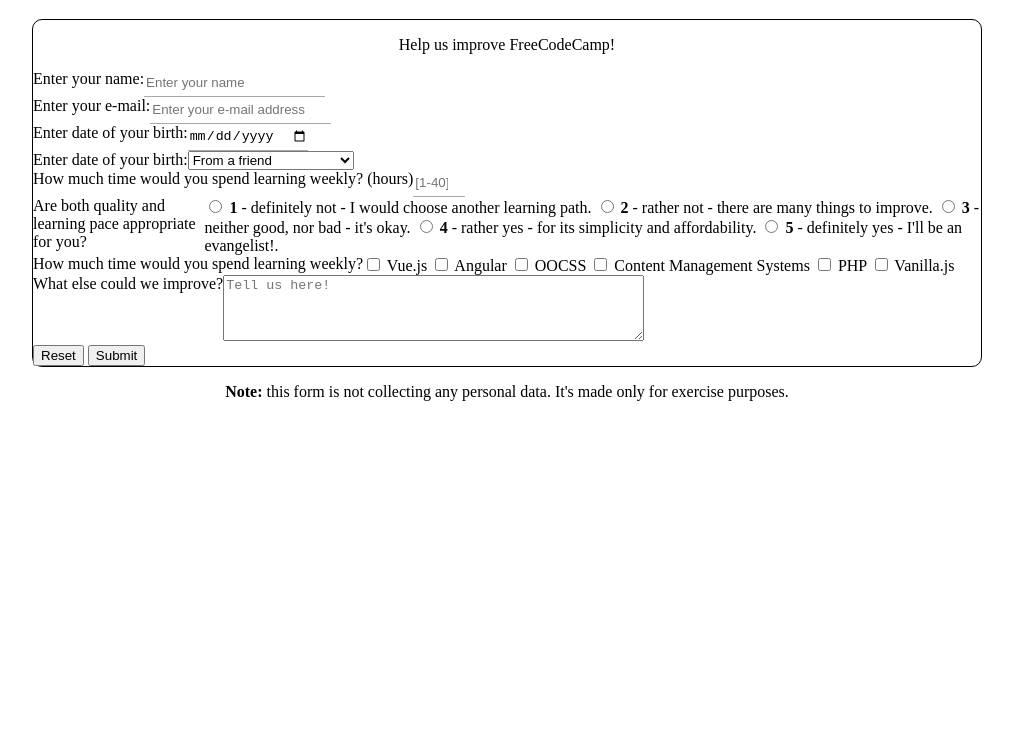
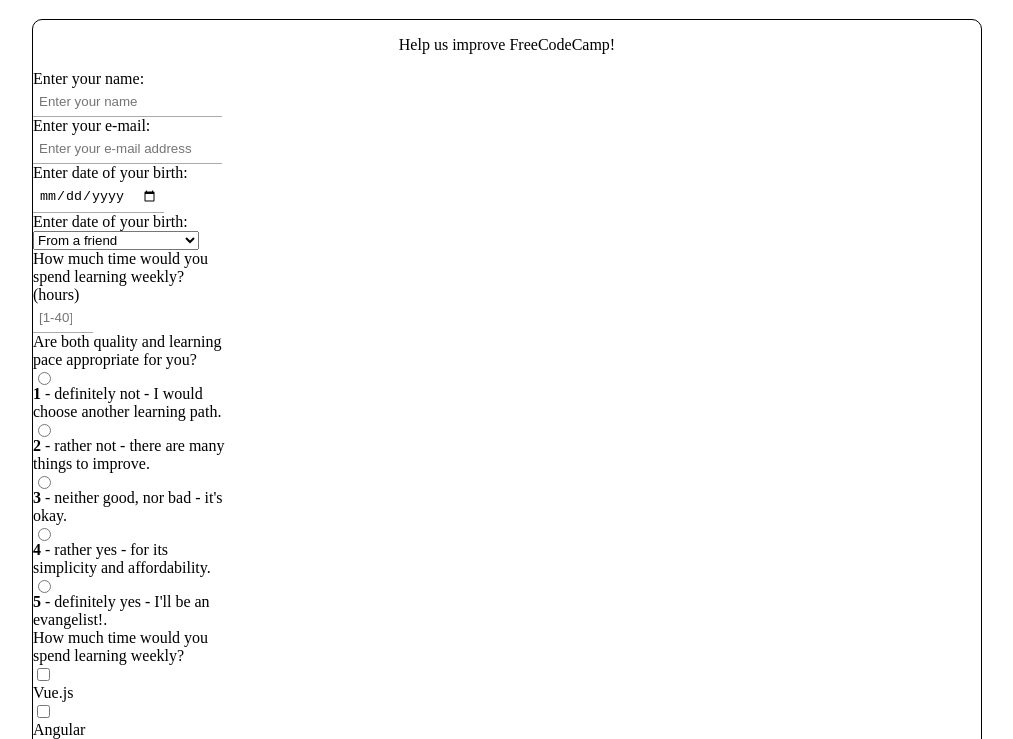
Before and after one commit to nowakdaniel/Survey-Form, a plain HTML site: page index.html in a window 1280 px wide. Shown: the part 61-800 px from the top of the page, without its empty margins (133-1146 px from the left). Drawn offline with Linux system fonts and the light colour scheme.

Commit message:
003 / CSS Form Styling
Container and inputs styling

```diff
--- a/styles.css
+++ b/styles.css
@@ -1,13 +1,26 @@
 input {
+    display: block;
+    padding: 6px;
     border-bottom: 1px solid #aaa;
     border-top: 0px;
     border-left: 0;
     border-right: 0;
-    line-height: 24px;
+    line-height: 16px;
 }
 
 input:focus, textarea:focus {
     outline: none;
+}
+
+input[type=radio],
+input[type=checkbox] {
+    display: list-item;
+    align-items: center;
+}
+
+label {
+    display: block;
+    width: 200px;
 }
 
 #survey-form {
@@ -21,8 +34,7 @@ input:focus, textarea:focus {
     text-align: center;
 }
 
+.survey-item {
+    display: inline;
 
-.survey-item {
-    display: flex;
-    flex-direction: row;
 }
```
